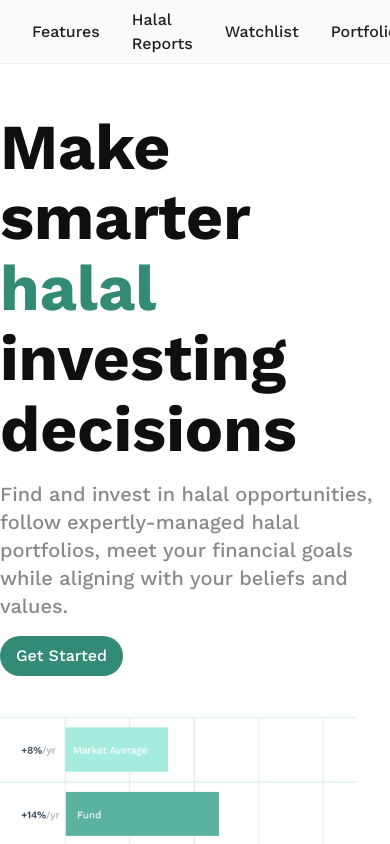
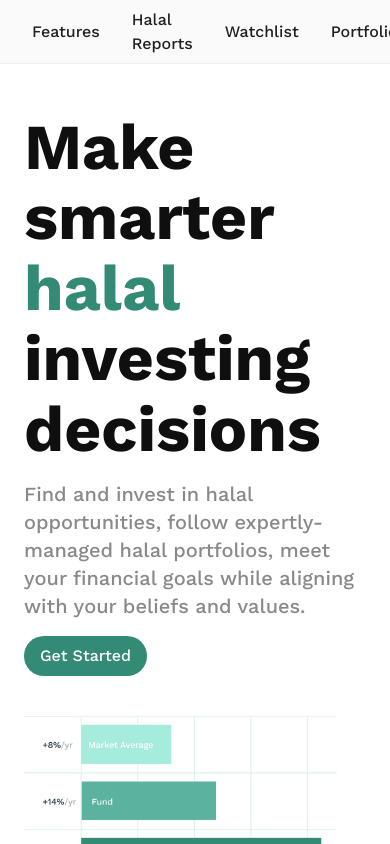
Before and after one commit to MuhammadAqibRafiq/testpif, a Next.js app: page / in a window 390 px wide. Shown: the top 844 px of the page. Built offline with nearby package versions, Linux system fonts and the light colour scheme.

Commit message:
px added

```diff
--- a/src/app/Screens/Features/index.tsx
+++ b/src/app/Screens/Features/index.tsx
@@ -9,14 +9,14 @@ import Crypto from '@/assets/images/Crypto.png'
 const Index = () => {
     return (
         // <section id="features" className="py-20 bg-primary-10">
-        <div className="max-w-7xl mx-auto py-12">
+        <div className="max-w-7xl mx-auto py-12 max-xl:px-6">
 
             <Typography variant="h2" color="primary" className="mb-8 md:w-2/3 mx-auto" align="center">
                 Choose from Four High- Potential Portfolios:
             </Typography>
 
 
-            <div className="grid md:grid-cols-4 sm:grid-cols-2  gap-8">
+            <div className="grid lg:grid-cols-4 md:grid-cols-2  gap-8">
 
                 <div className="bg-primary-10 rounded-2xl shadow p-8 flex flex-col items-center border border-primary-50">
                     <div className="mb-6">
--- a/src/app/Screens/Intro/index.tsx
+++ b/src/app/Screens/Intro/index.tsx
@@ -6,7 +6,7 @@ import Button from '@/components/ui/Button/Button'
 
 const Index = () => {
     return (
-        <div className="max-w-7xl mx-auto py-12 ">
+        <div className="max-w-7xl mx-auto py-12 max-xl:px-6 ">
 
             <div className="grid md:grid-cols-2 sm:grid-cols-1 gap-8">
 
--- a/src/app/Screens/InvestingProcess/index.tsx
+++ b/src/app/Screens/InvestingProcess/index.tsx
@@ -11,7 +11,7 @@ import Image from 'next/image'
 
 const Index = () => {
     return (
-        <div className="max-w-7xl mx-auto py-12">
+        <div className="max-w-7xl mx-auto py-12 max-xl:px-6">
 
             <Typography variant="h2" color="primary" className="mb-4 md:w-1/2 mx-auto" align="center">
                 Level Up Your Halal Investing Process
```
